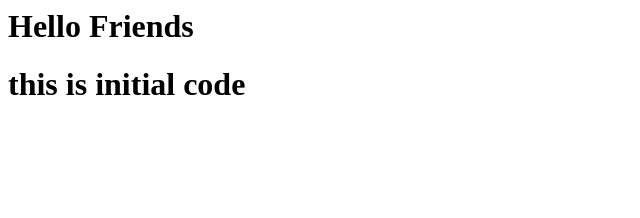
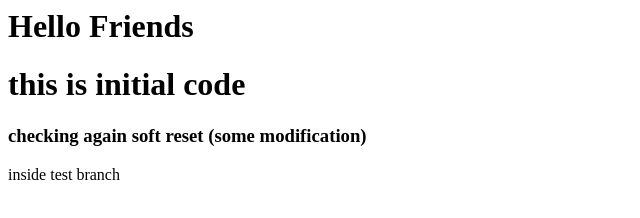
Before and after one commit to subham2596/gitHub-Demo-1, a plain HTML site: page index.html in a window 1280 px wide. Shown: the whole page, without its empty margins (0-640 px from the left). Drawn offline with Linux system fonts and the light colour scheme.

Commit message:
test branch version

```diff
--- a/index.html
+++ b/index.html
@@ -1,2 +1,5 @@
 <h1>Hello Friends</h1>
 <h1>this is initial code</h1>
+
+<h3>checking again soft reset (some modification)</h3>
+<p>inside test branch</p>
```
